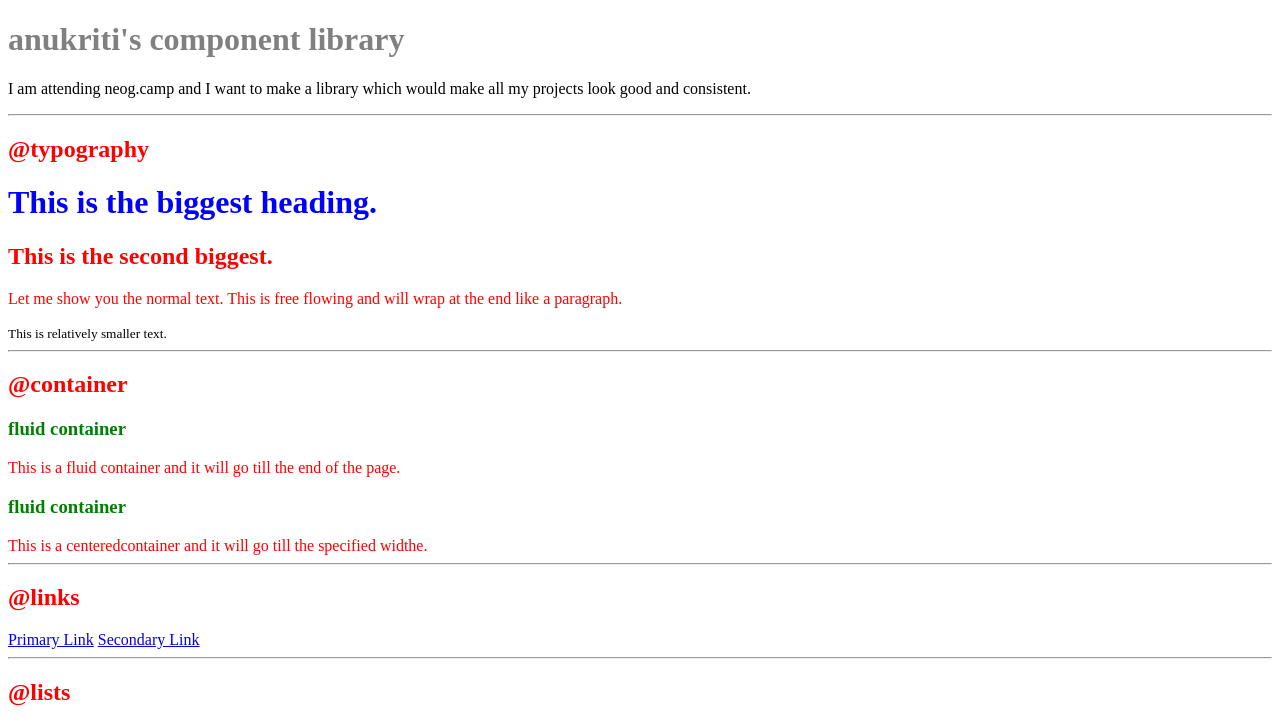
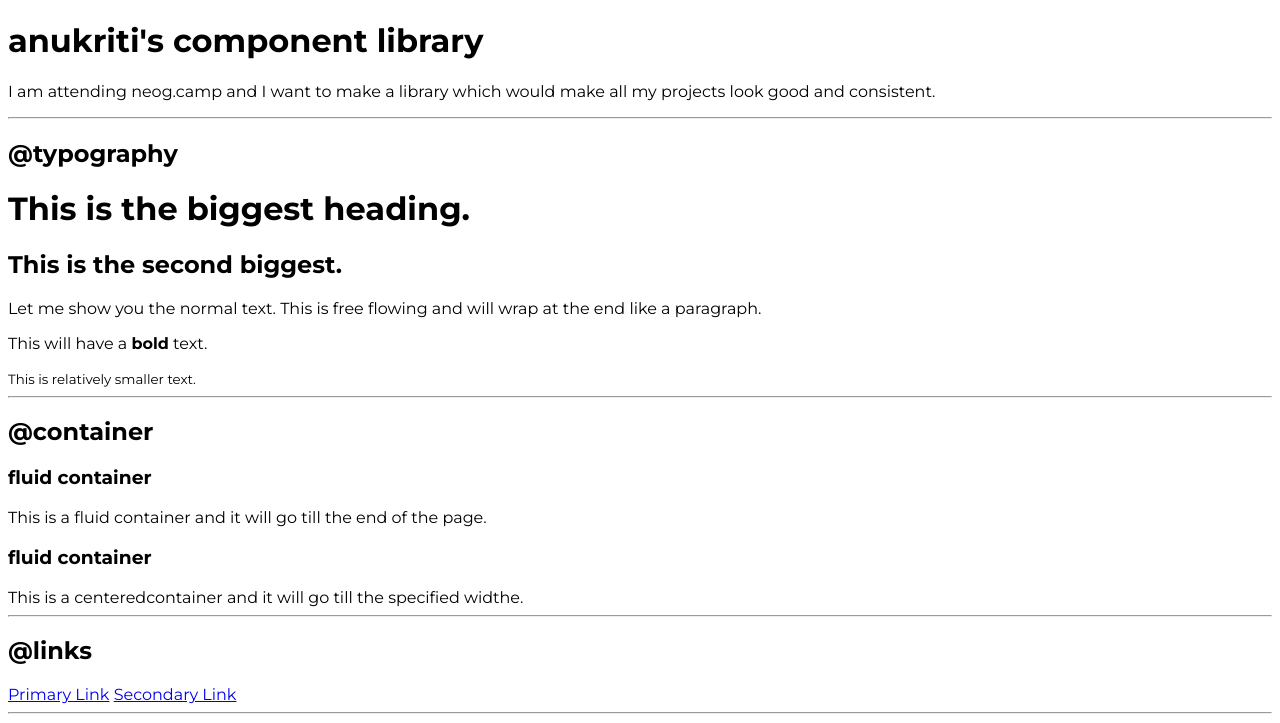
Before and after one commit to anukriti-bagchi/Anukriti-component-library, a plain HTML site: page index.html in a window 1280 px wide. Shown: the top 723 px of the page. Drawn offline with Linux system fonts and the light colour scheme.

Commit message:
typography

```diff
--- a/index.html
+++ b/index.html
@@ -16,9 +16,9 @@
    <link href="style.css"  rel="stylesheet" />
 </head>
 <body>
-    <h1 id="lib-header">anukriti's component library </h1>
+    <h1>anukriti's component library </h1>
     <!-- style="color;red" -->
-    <p class="para">I am attending neog.camp and I want to make a library which would make all my projects look good and consistent.</p>
+    <p>I am attending neog.camp and I want to make a library which would make all my projects look good and consistent.</p>
 
     <hr>
 
@@ -26,7 +26,8 @@
     <h1>This is the biggest heading.</h1>
     <h2>This is the second biggest.</h2>
     <p> Let me show you the normal text. This is free flowing and will wrap at the end like a paragraph.</p>
-    <small class="para">This is relatively smaller text.</small>
+    <p>This will have a <strong>bold</strong> text.</p>
+    <small>This is relatively smaller text.</small>
 
     <hr>
 
--- a/style.css
+++ b/style.css
@@ -1,21 +1,6 @@
-body{
-    color:red;
+@import url('https://fonts.googleapis.com/css2?family=Montserrat:wght@400;700&display=swap');
+
+body {
+    font-family: 'Montserrat',
+     sans-serif;
 }
-
-h1 {
-    color: blue;
-}
-
-/* here h1 and h2 are called selectors. */
-/* there are different ways of selecting,via tags,via class,via attributes,via Id,via lot of things */
-h3{
-    color: green;
-}
-
-#lib-header {
-    color: grey;
-}
-
-.para {
-    color: black;
-}
```
